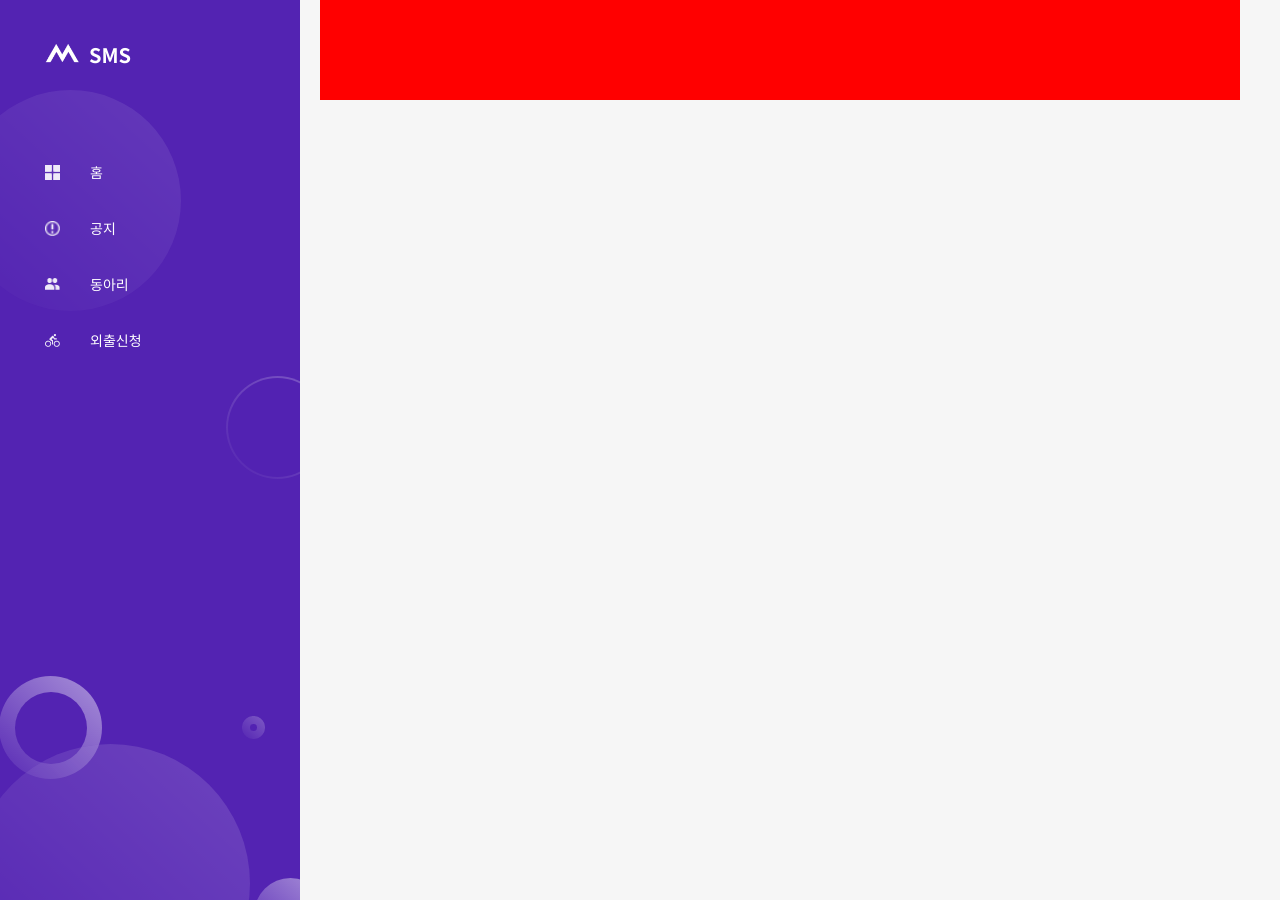
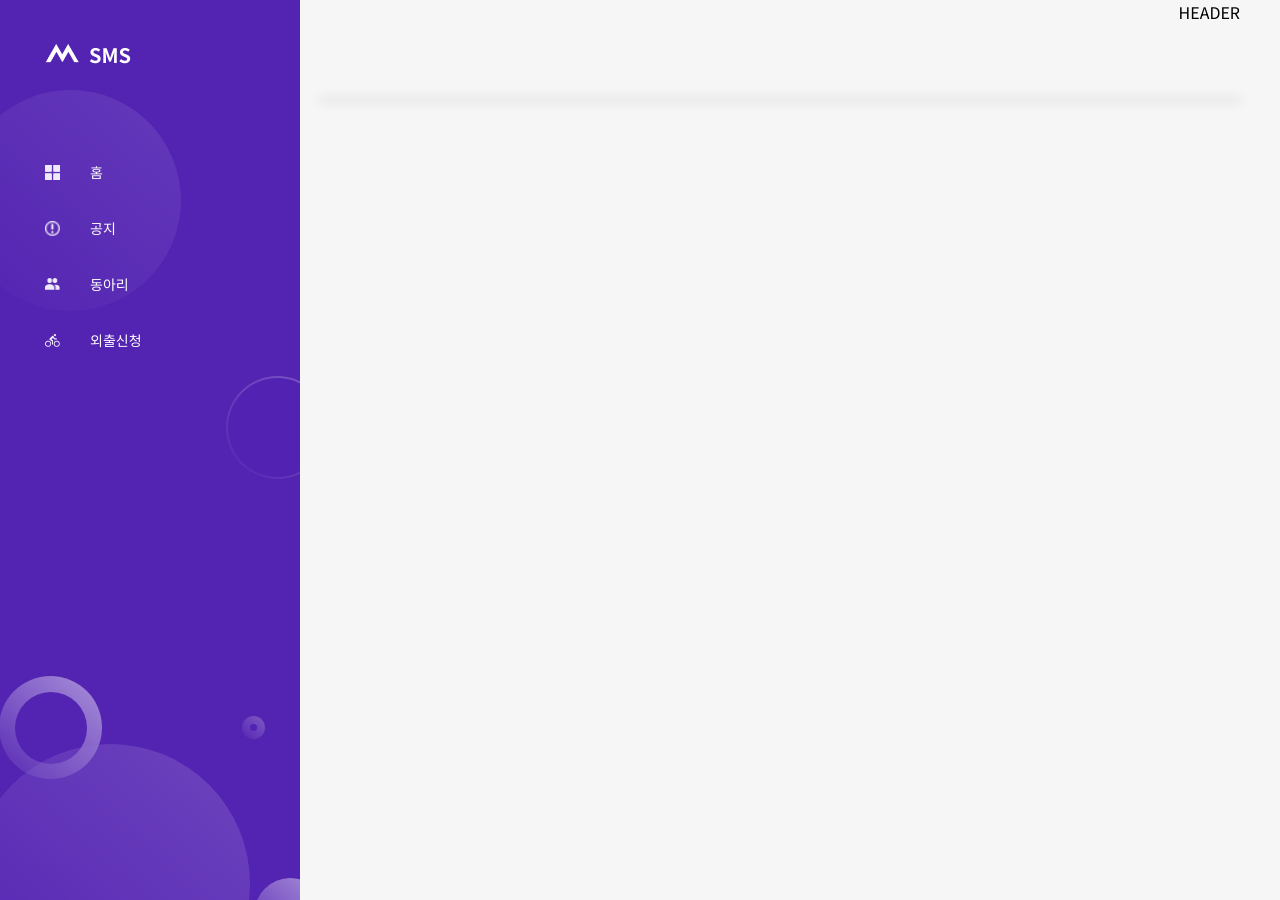
Before and after one commit to DSM-DMS/SMS-Front-V1, a React app: page / in a window 1280 px wide. Built offline with nearby package versions, Linux system fonts and the light colour scheme.

Commit message:
[MODIFY] 임시 헤더 변경

```diff
--- a/src/App.tsx
+++ b/src/App.tsx
@@ -1,7 +1,12 @@
 import React, { FC } from 'react';
 import { Switch, BrowserRouter, Route } from 'react-router-dom';
 import Navigation from './components/Navigation/Navigation';
-import { GlobalStyle, GlobalContainer, GlobalBody } from './GlobalStyle';
+import {
+  GlobalStyle,
+  GlobalContainer,
+  GlobalBody,
+  GlobalInnerBody,
+} from './GlobalStyle';
 import { CirclesRouter } from './routers/index';
 
 const App: FC<{}> = () => {
@@ -12,9 +17,11 @@ const App: FC<{}> = () => {
         <Navigation />
         <GlobalBody>
           <Header />
-          <Switch>
-            <Route exact path="/circles" component={CirclesRouter} />
-          </Switch>
+          <GlobalInnerBody>
+            <Switch>
+              <Route exact path="/circles" component={CirclesRouter} />
+            </Switch>
+          </GlobalInnerBody>
         </GlobalBody>
       </BrowserRouter>
     </GlobalContainer>
@@ -24,8 +31,15 @@ const App: FC<{}> = () => {
 const Header: FC<{}> = () => {
   return (
     <div
-      style={{ height: '100px', backgroundColor: 'red', width: '100%' }}
-    ></div>
+      style={{
+        textAlign: 'right',
+        height: '100px',
+        backgroundColor: 'none',
+        width: '100%',
+      }}
+    >
+      HEADER
+    </div>
   );
 };
 
```
